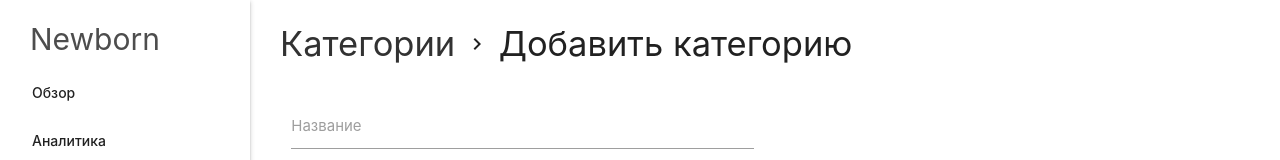
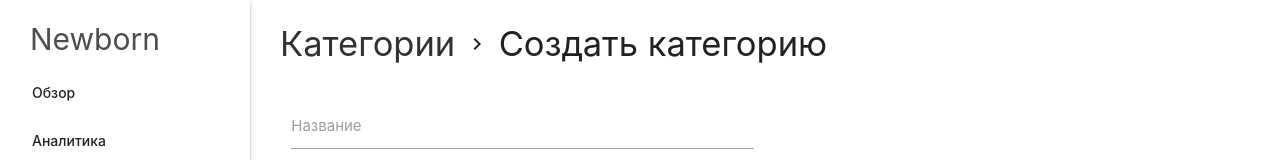
Before and after one commit to kostyanp95/crm-system, an Angular app in the folder client/: page /categories/new in a window 1280 px wide. Shown: the top 160 px of the page. Built offline with nearby package versions, Linux system fonts and the light colour scheme; sample sign-in values are in the browser's storage.

Commit message:
fix(categories-form): fix typo

```diff
--- a/client/src/app/categories-page/categories-form/categories-form.component.html
+++ b/client/src/app/categories-page/categories-form/categories-form.component.html
@@ -4,7 +4,7 @@
       Категории
     </a>
     <i class="material-icons">keyboard_arrow_right</i>
-    {{ isNew ? 'Добавить' : 'Создать' }} категорию
+    {{ isNew ? 'Создать' : 'Редактировать' }} категорию
   </h4>
   <span>
     <button class="btn btn-small red"
```
